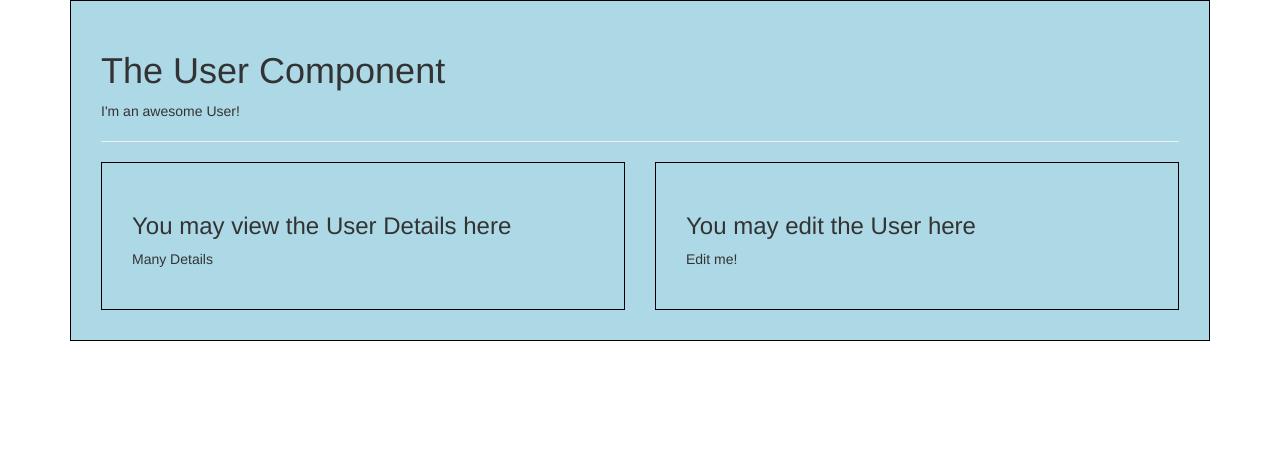
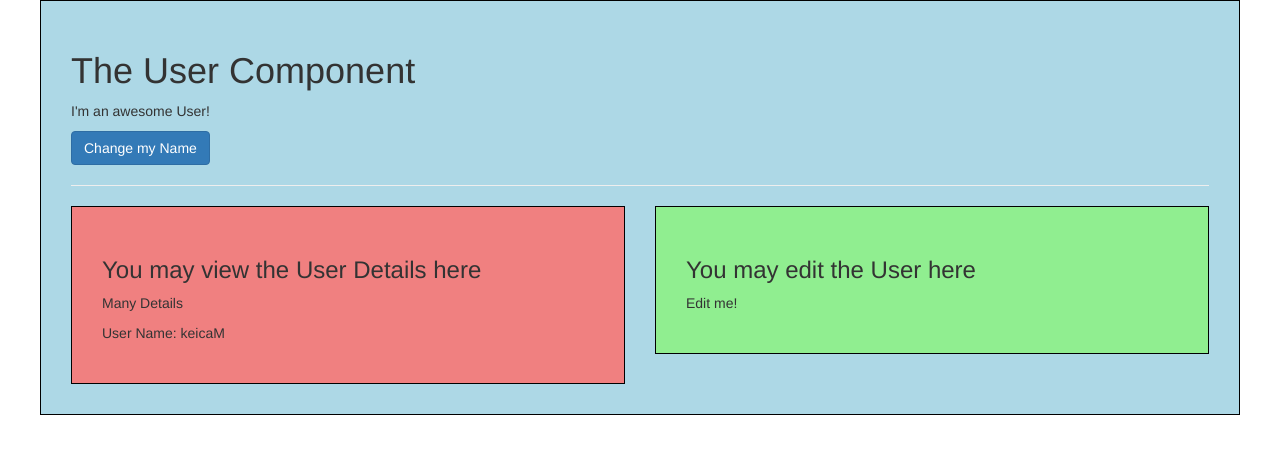
Before and after one commit to MaciekCelinski/Max_Vue_Udemy, a Vue app: page / in a window 1280 px wide. Shown: the top 454 px of the page. Built offline with nearby package versions, Linux system fonts and the light colour scheme.

Commit message:
Lecture 112

```diff
--- a/src/App.vue
+++ b/src/App.vue
@@ -1,7 +1,7 @@
 <template>
   <div class="container">
     <div class="row">
-            <div class="col-xs-12">
+      <div class="col">
         <app-user></app-user>
       </div>
     </div>
@@ -9,16 +9,19 @@
 </template>
 
 <script>
-    import User from './components/User.vue';
+import User from "./components/User.vue";
 
 export default {
   components: {
     appUser: User
   }
-    }
+};
 </script>
 
 <style>
+.container {
+  padding: 0;
+}
 div.component {
   border: 1px solid black;
   padding: 30px;
--- a/src/components/HelloWorld.vue
+++ /dev/null
@@ -1,58 +0,0 @@
-<template>
-  <div class="hello">
-    <h1>{{ msg }}</h1>
-    <p>
-      For a guide and recipes on how to configure / customize this project,<br>
-      check out the
-      <a href="https://cli.vuejs.org" target="_blank" rel="noopener">vue-cli documentation</a>.
-    </p>
-    <h3>Installed CLI Plugins</h3>
-    <ul>
-      <li><a href="https://github.com/vuejs/vue-cli/tree/dev/packages/%40vue/cli-plugin-babel" target="_blank" rel="noopener">babel</a></li>
-      <li><a href="https://github.com/vuejs/vue-cli/tree/dev/packages/%40vue/cli-plugin-eslint" target="_blank" rel="noopener">eslint</a></li>
-    </ul>
-    <h3>Essential Links</h3>
-    <ul>
-      <li><a href="https://vuejs.org" target="_blank" rel="noopener">Core Docs</a></li>
-      <li><a href="https://forum.vuejs.org" target="_blank" rel="noopener">Forum</a></li>
-      <li><a href="https://chat.vuejs.org" target="_blank" rel="noopener">Community Chat</a></li>
-      <li><a href="https://twitter.com/vuejs" target="_blank" rel="noopener">Twitter</a></li>
-      <li><a href="https://news.vuejs.org" target="_blank" rel="noopener">News</a></li>
-    </ul>
-    <h3>Ecosystem</h3>
-    <ul>
-      <li><a href="https://router.vuejs.org" target="_blank" rel="noopener">vue-router</a></li>
-      <li><a href="https://vuex.vuejs.org" target="_blank" rel="noopener">vuex</a></li>
-      <li><a href="https://github.com/vuejs/vue-devtools#vue-devtools" target="_blank" rel="noopener">vue-devtools</a></li>
-      <li><a href="https://vue-loader.vuejs.org" target="_blank" rel="noopener">vue-loader</a></li>
-      <li><a href="https://github.com/vuejs/awesome-vue" target="_blank" rel="noopener">awesome-vue</a></li>
-    </ul>
-  </div>
-</template>
-
-<script>
-export default {
-  name: 'HelloWorld',
-  props: {
-    msg: String
-  }
-}
-</script>
-
-<!-- Add "scoped" attribute to limit CSS to this component only -->
-<style scoped>
-h3 {
-  margin: 40px 0 0;
-}
-ul {
-  list-style-type: none;
-  padding: 0;
-}
-li {
-  display: inline-block;
-  margin: 0 10px;
-}
-a {
-  color: #42b983;
-}
-</style>
--- a/src/components/User.vue
+++ b/src/components/User.vue
@@ -2,12 +2,14 @@
   <div class="component">
     <h1>The User Component</h1>
     <p>I'm an awesome User!</p>
-        <hr>
+    <button @click="changeName" class="btn btn-primary">Change my Name</button>
+    <hr />
     <div class="row">
-            <div class="col-xs-12 col-sm-6">
-                <app-user-detail></app-user-detail>
+      <div class="col-sm-6">
+        <!-- :name = "name" -> PROP -->
+        <app-user-detail :myName="name"></app-user-detail>
       </div>
-            <div class="col-xs-12 col-sm-6">
+      <div class="col-sm-6">
         <app-user-edit></app-user-edit>
       </div>
     </div>
@@ -15,18 +17,28 @@
 </template>
 
 <script>
-    import UserDetail from './UserDetail.vue';
-    import UserEdit from './UserEdit.vue';
+import UserDetail from "./UserDetail.vue";
+import UserEdit from "./UserEdit.vue";
 
 export default {
+  data() {
+    return {
+      name: "Maciek"
+    };
+  },
   components: {
     appUserDetail: UserDetail,
     appUserEdit: UserEdit
+  },
+  methods: {
+    changeName() {
+      this.name = "Anna";
     }
   }
+};
 </script>
 
-<style scoped>
+<style>
 div {
   background-color: lightblue;
 }
--- a/src/components/UserDetail.vue
+++ b/src/components/UserDetail.vue
@@ -2,10 +2,30 @@
   <div class="component">
     <h3>You may view the User Details here</h3>
     <p>Many Details</p>
+    <p>User Name: {{ switchName() }}</p>
   </div>
 </template>
 
 <script>
+export default {
+  props: {
+    // myName: [String, Array]
+    // myName: String
+    myName: {
+      type: String,
+      //   required: true,
+      default: "Mary"
+    }
+  },
+  methods: {
+    switchName() {
+      return this.myName
+        .split("")
+        .reverse()
+        .join("");
+    }
+  }
+};
 </script>
 
 <style scoped>
```
Lines whose indentation alone changed are shown as unchanged.
